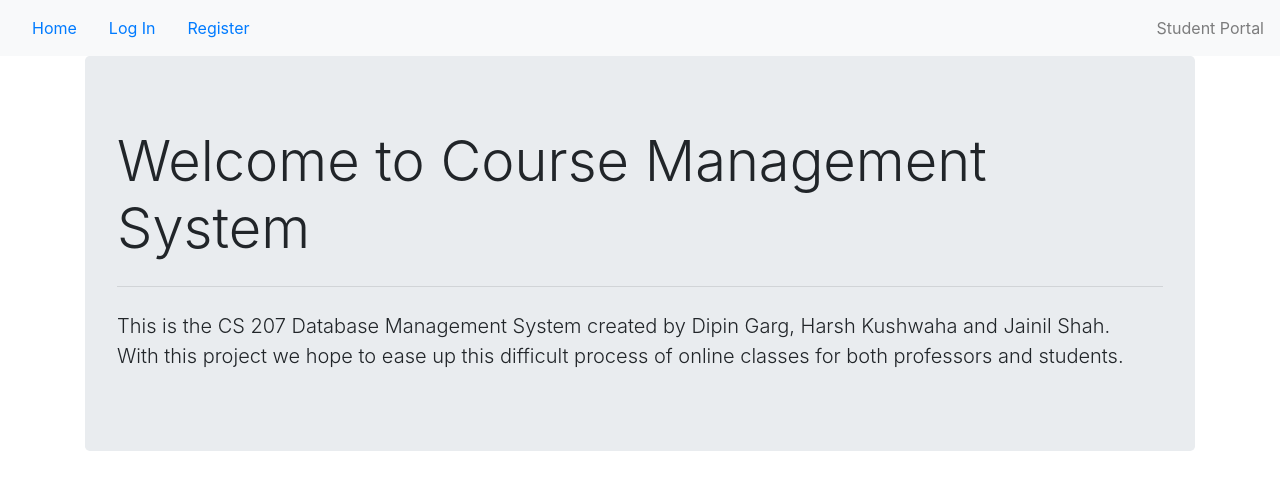
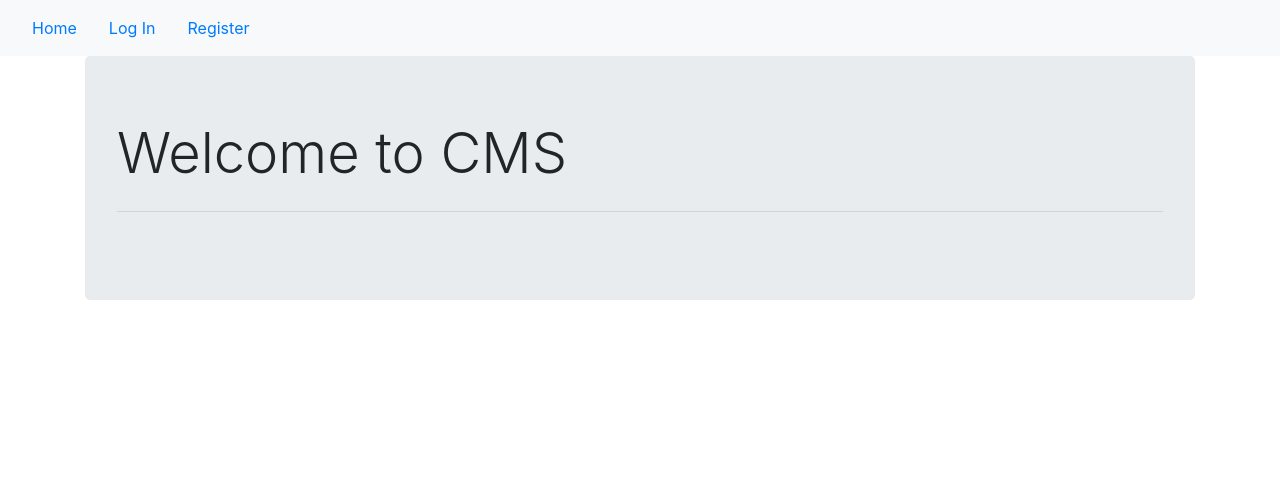
Before and after one commit to Prasheel-IITI/paathshaala-user, a Flask app: page / in a window 1280 px wide. Shown: the top 490 px of the page. Run offline with Flask 2, Linux system fonts and the light colour scheme; parts of the project's set-up code (start-up, migrations or seed data) failed here and were passed over; some libraries are stand-ins or nearby versions.

```diff
--- a/cms/templates/base.html
+++ b/cms/templates/base.html
@@ -57,9 +57,7 @@
             <a href="{{url_for('users.register')}}">Register</a>
         </li>
     {% endif %}
-    <span class="navbar-text ml-auto">
-    Student Portal
-    </span>
+
     </ul>
     <div class="container">
         {% block content %}
--- a/cms/templates/index.html
+++ b/cms/templates/index.html
@@ -3,19 +3,16 @@
 <div class="jumbotron">
         <h1 class="display-4">{% if current_user.is_authenticated %}
                 Welcome {{current_user.name}}
-</h1>
+
                 <hr class="my-4">
                 <p class="lead float-left">Branch: {{current_user.branch}}<br>Year: {{current_user.year}}</p><a
                         class="btn btn-primary float-right" href="{{url_for('users.enroll')}}" role="button">Enroll in
                         courses </a>
                 {%else%}
-                <h1 class="display-4">Welcome to Course Management System</h1>
+                Welcome to CMS
                 <hr class="my-4">
-                <p class="lead">This is the CS 207 Database Management System created by Dipin Garg, Harsh Kushwaha and Jainil Shah. <br>With this project
-                we hope to ease up this difficult process of online classes for both professors and students.</p>
-
                 {% endif %}
-
+        </h1>
 </div>
 <div class="container">{% if current_user.is_authenticated %}
         {% if current_user.courses %}
```
